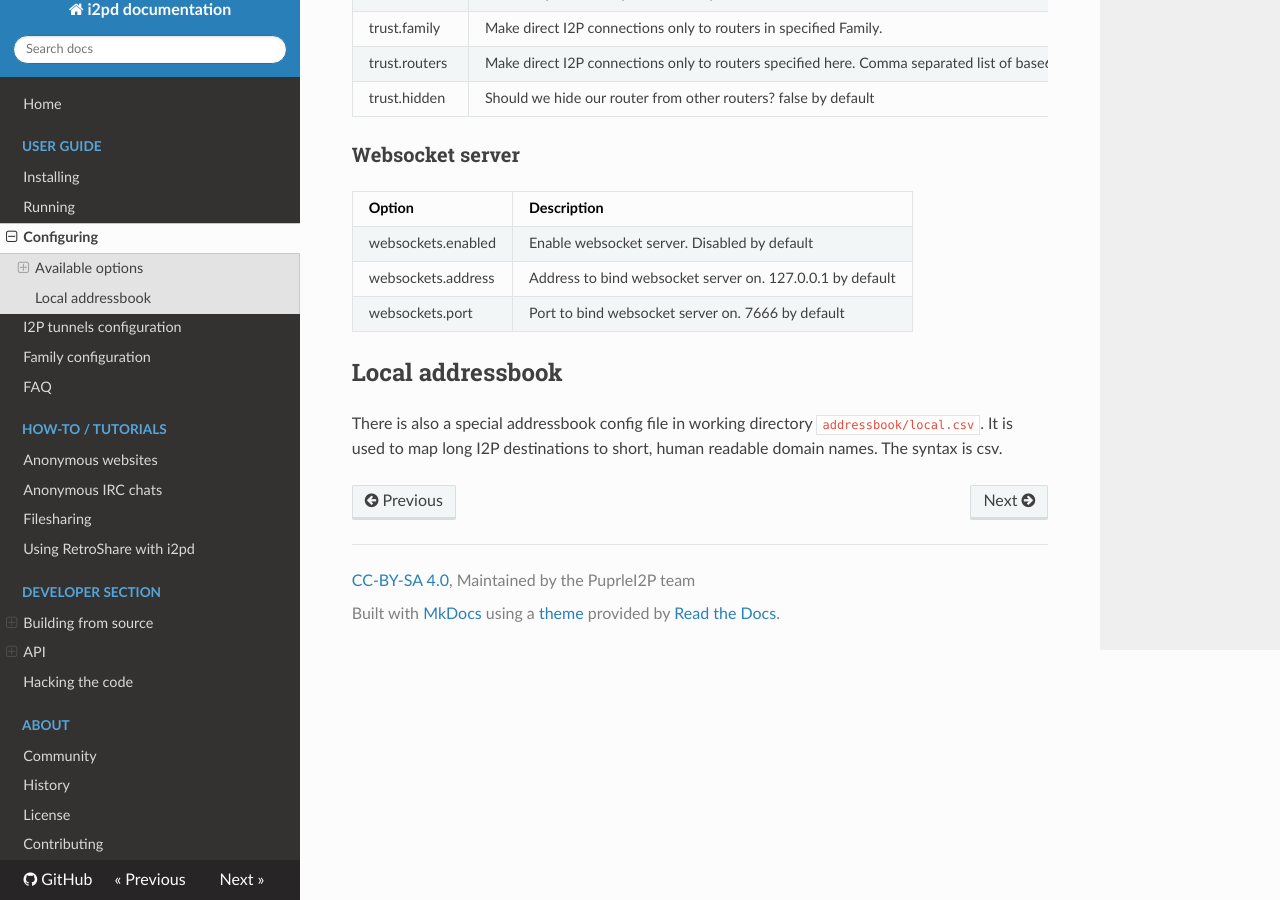
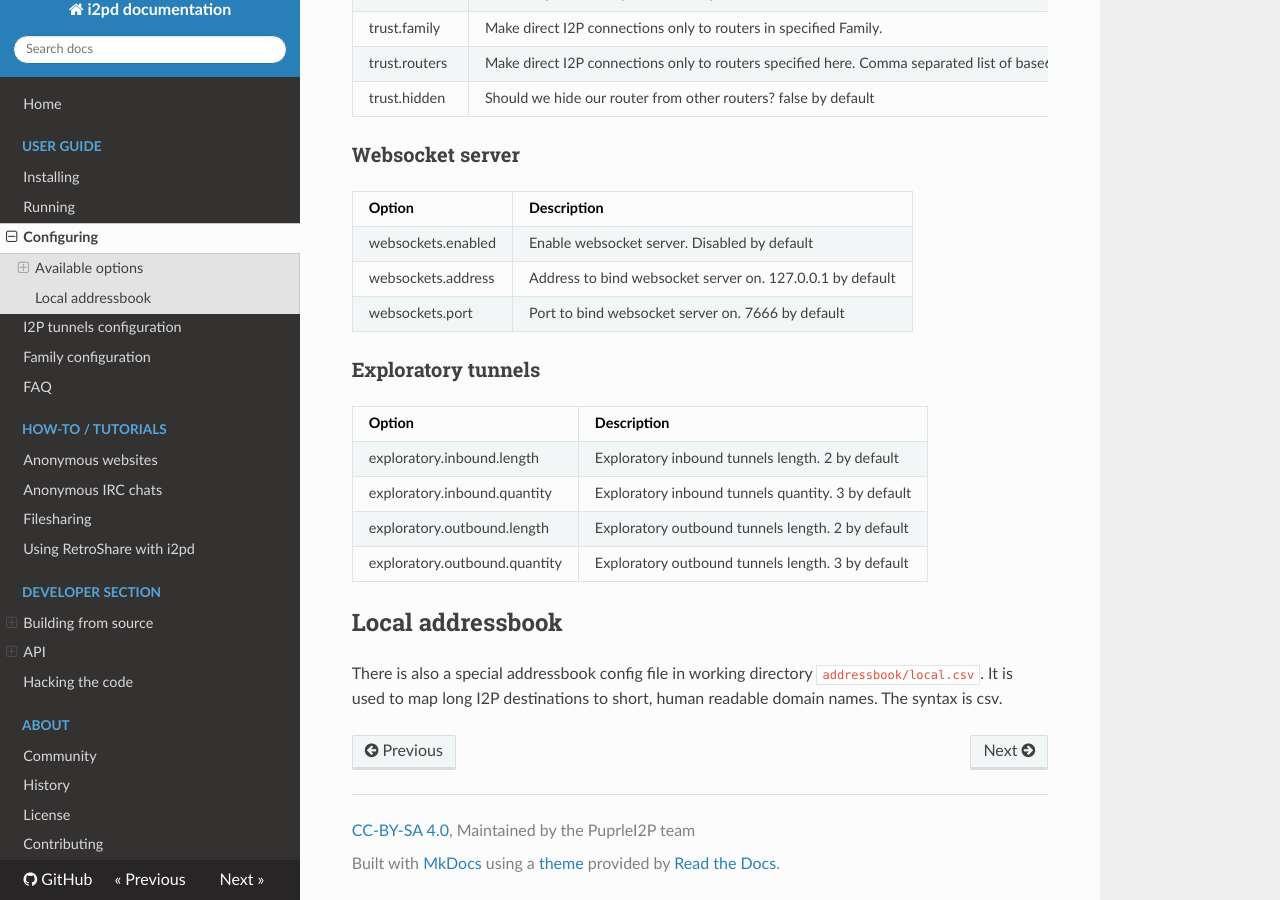
Before and after one commit to PurpleI2P/i2pd_docs_en, an MkDocs documentation site: the page built from docs/user-guide/configuration.md, in a window 1280 px wide and 900 px high, scrolled down 5173 px. Built offline with MkDocs 1.6.1, drawn with Linux system fonts in a browser that asks for light colours; nearby versions of some CDN libraries; old or Windows-style settings are respelled for this version of MkDocs.

Commit message:
Exploratory config

```diff
--- a/docs/user-guide/configuration.md
+++ b/docs/user-guide/configuration.md
@@ -200,8 +200,14 @@ websockets.enabled                     | Enable websocket server. Disabled by de
 websockets.address                     | Address to bind websocket server on. 127.0.0.1 by default
 websockets.port                        | Port to bind websocket server on. 7666 by default
 
+### Exploratory tunnels
 
-
+Option                                 | Description
+-------------------------------------- | --------------------------------------
+exploratory.inbound.length             | Exploratory inbound tunnels length. 2 by default
+exploratory.inbound.quantity           | Exploratory inbound tunnels quantity. 3 by default
+exploratory.outbound.length            | Exploratory outbound tunnels length. 2 by default
+exploratory.outbound.quantity          | Exploratory outbound tunnels length. 3 by default
 
 Local addressbook
 -----------------
```
